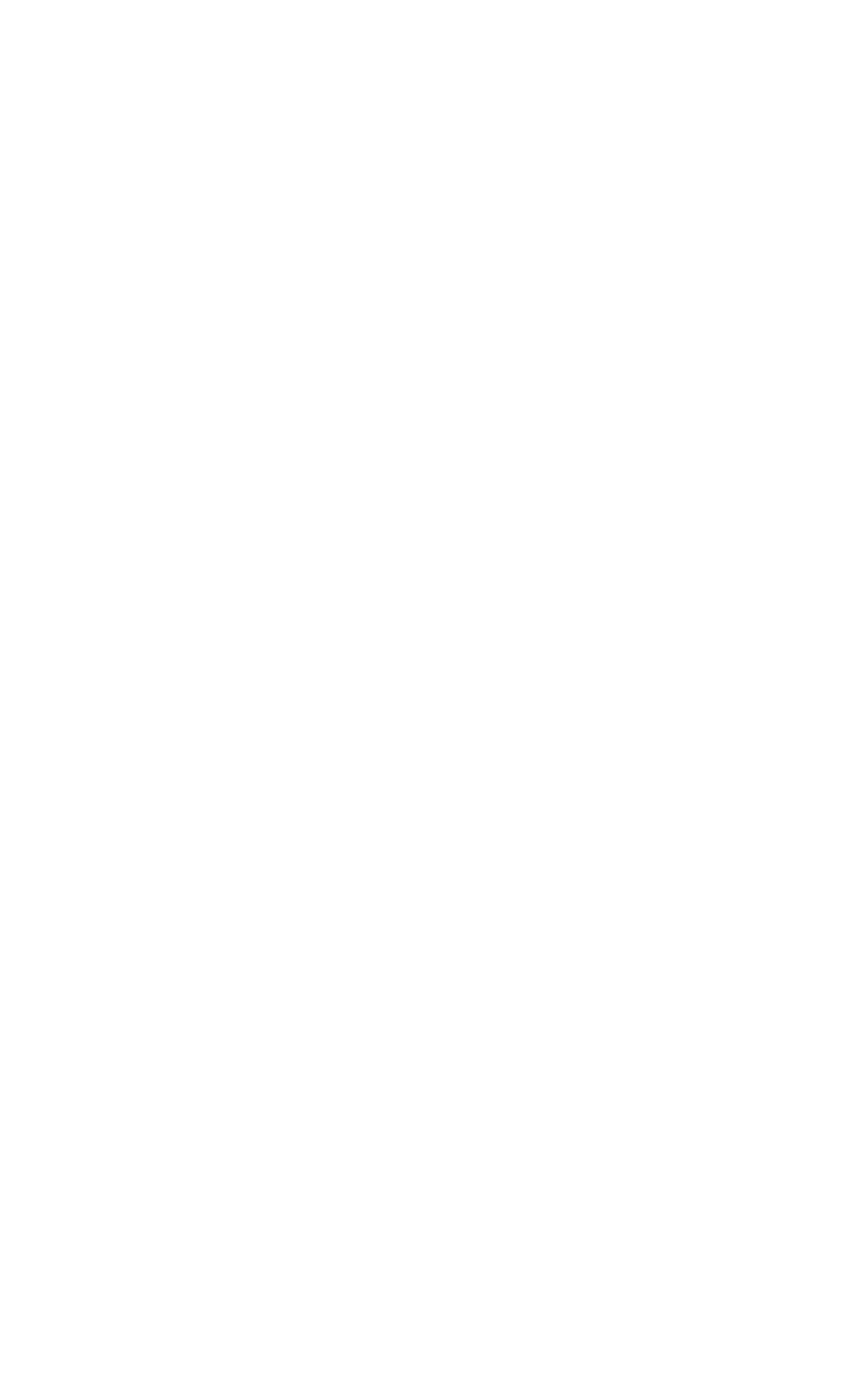
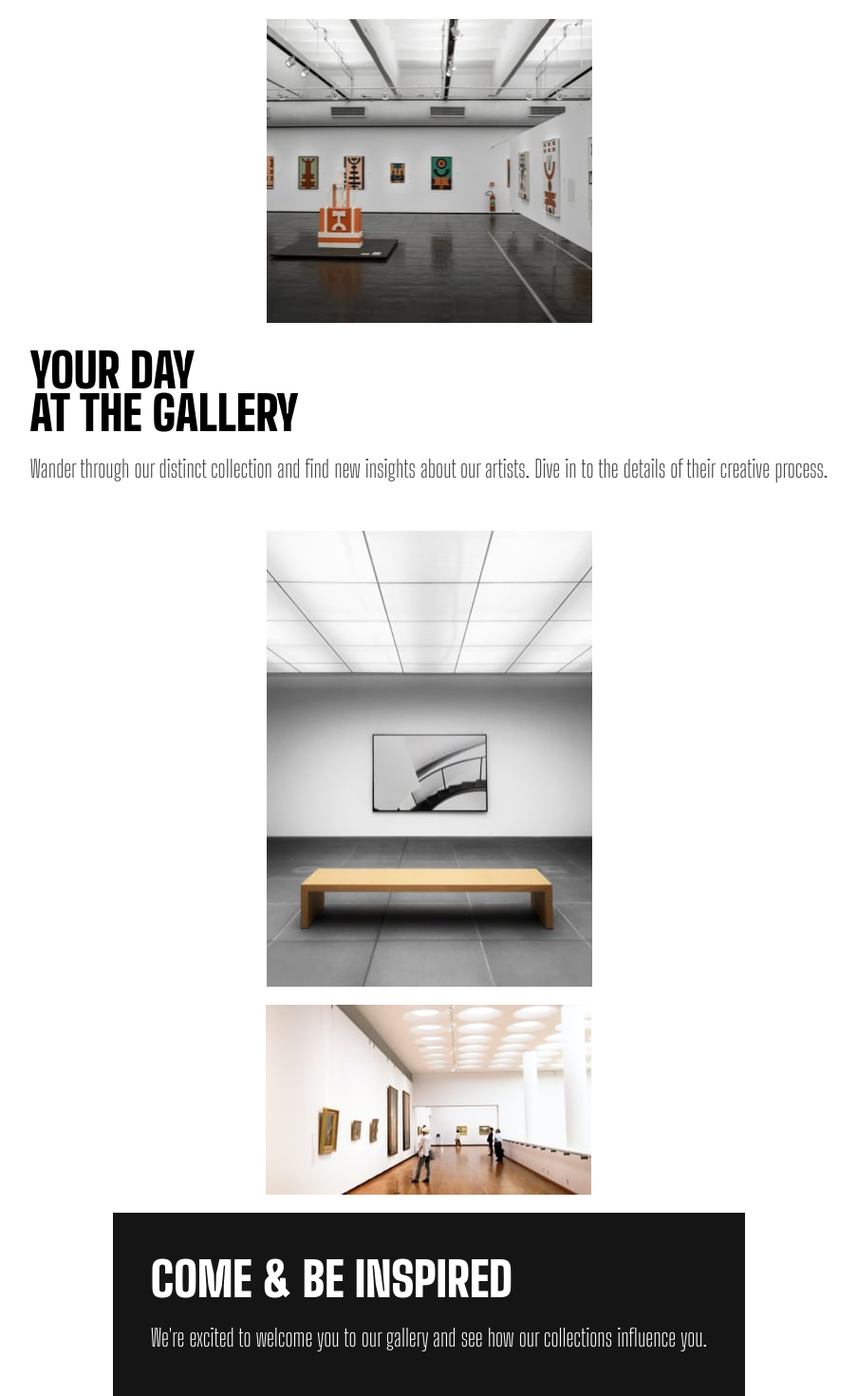
Before and after one commit to AndyBeable/art-gallery, a Vue app: page / in a window 1280 px wide. Shown: the part 617-2087 px from the top of the page at 95% size, without its empty margins (188-1091 px from the left). Before the commit the page ends 800 px from the top, so only its background shows below. Built offline with nearby package versions, Linux system fonts and the light colour scheme.

Commit message:
inspiration comp

```diff
--- a/src/App.vue
+++ b/src/App.vue
@@ -37,6 +37,8 @@ p,
 
 p {
   font-weight: 300;
+  line-height: 28px;
+  font-size: 25px;
   color: var(--gray);
 }
 </style>
--- /dev/null
+++ b/src/components/home/GalleryOverview.vue
@@ -0,0 +1,46 @@
+<template>
+  <div class="gallery__container">
+    <div class="gallery__container--copy">
+      <h2>
+        Your day <br />
+        at the gallery
+      </h2>
+      <p>
+        Wander through our distinct collection and find new insights about our
+        artists. Dive in to the details of their creative process.
+      </p>
+    </div>
+    <div class="gallery__container--image">
+      <img src="../../assets/mobile/image-grid-1.jpg" alt="">
+    </div>
+  </div>
+</template>
+
+<script>
+export default {
+  name: "GalleryOverview"
+};
+</script>
+
+<style scoped lang="scss">
+.gallery__container {
+  display: flex;
+  align-items: center;
+  flex-direction: column-reverse;
+  margin-bottom: 32px;
+
+  &--copy {
+    margin: 0px 16px 20px 16px
+  }
+  &--copy h2 {
+    font-size: 50px;
+    text-transform: uppercase;
+    line-height: 45px;
+    font-weight: 900;
+    margin-bottom: 21px;
+  }
+  &--image {
+    margin-bottom: 25px;
+  }
+}
+</style>
--- a/src/components/home/Hero.vue
+++ b/src/components/home/Hero.vue
@@ -25,6 +25,7 @@ export default {
 
 <style scoped lang="scss">
 .hero__container {
+  margin-bottom: 6rem;
   &--image {
     margin-bottom: 32px;
    }
--- /dev/null
+++ b/src/components/home/Inspiration.vue
@@ -0,0 +1,67 @@
+<template>
+  <div class="inspiration__container">
+    <div class="inspiration__container--image">
+      <img src="../../assets/mobile/image-grid-2.jpg" alt="" />
+    </div>
+    <div class="inspiration__container__details">
+      <div class="inspiration__container__details--image">
+        <img src="../../assets/mobile/image-grid-3.jpg" alt="" />
+      </div>
+      <div class="inspiration__container__details--copy">
+        <h2>Come & be inspired</h2>
+        <p>
+          We're excited to welcome you to our gallery and see how our
+          collections influence you.
+        </p>
+      </div>
+    </div>
+  </div>
+</template>
+
+<script>
+export default {
+  name: "Inspiration",
+};
+</script>
+
+<style scoped lang="scss">
+.inspiration__container {
+  display: flex;
+  flex-direction: column;
+  align-items: center;
+  justify-content: center;
+
+  &--image {
+    margin-bottom: 16px;
+  }
+}
+
+.inspiration__container__details {
+  display: flex;
+  flex-direction: column;
+  align-items: center;
+  gap: 16px;
+
+  & h2 {
+    font-size: 50px;
+    text-transform: uppercase;
+    line-height: 45px;
+    font-weight: 900;
+    margin-bottom: 21px;
+    margin: 0px 16px 24px 16px;
+    color: var(--white);
+  }
+
+  & p {
+    margin: 0px 16px 20px 16px;
+    color: var(--white);
+  }
+  &--copy {
+    background-color: var(--black);
+    margin: 0 16px;
+    padding: 48px 24px 28px 24px;
+  }
+}
+
+
+</style>
--- a/src/views/Home.vue
+++ b/src/views/Home.vue
@@ -1,15 +1,21 @@
 <template>
   <div class="home">
-<Hero />
+    <Hero />
+    <GalleryOverview />
+    <Inspiration />
   </div>
 </template>
 
 <script>
 import Hero from '../components/home/Hero.vue'
+import GalleryOverview from "@/components/home/GalleryOverview";
+import Inspiration from "@/components/home/Inspiration";
 
 export default {
   components: {
-    Hero
+    Hero,
+    GalleryOverview,
+    Inspiration
   }
 }
 
```
